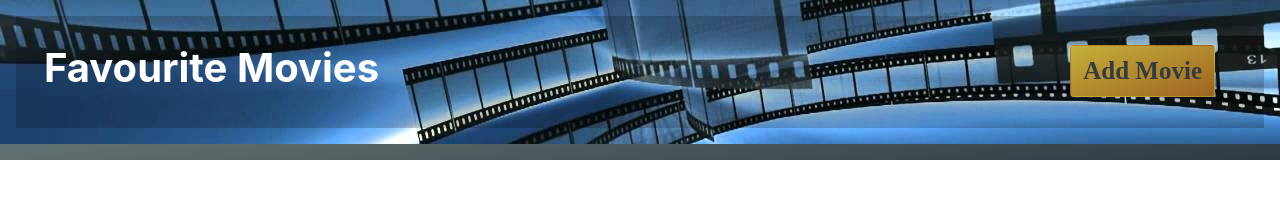
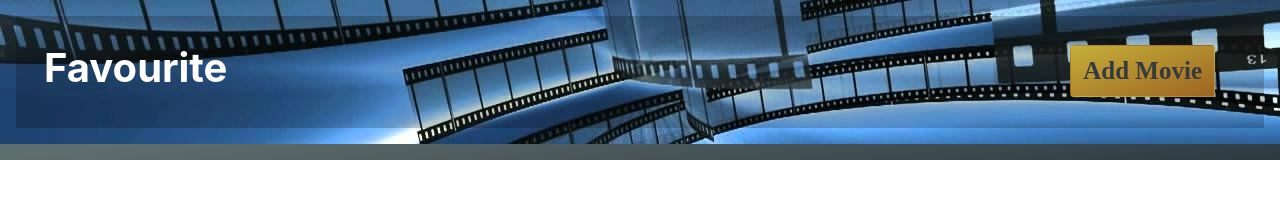
Before and after one commit to Anu08nidhi/Movie-Modal, a plain HTML site: page index.html in a window 1280 px wide. Drawn offline with nearby package versions, Linux system fonts and the light colour scheme.

Commit message:
Chnaged header name

```diff
--- a/index.html
+++ b/index.html
@@ -19,7 +19,7 @@
     <header class="header p-3">
         <div class="text-header">
         <h1 class="p-2 text-white"><strong>
-            Favourite Movies</strong></h1>
+            Favourite</strong></h1>
         <button class="btn text-dark btnAdd">
            <strong> Add Movie</strong></button>
     </div>
```
